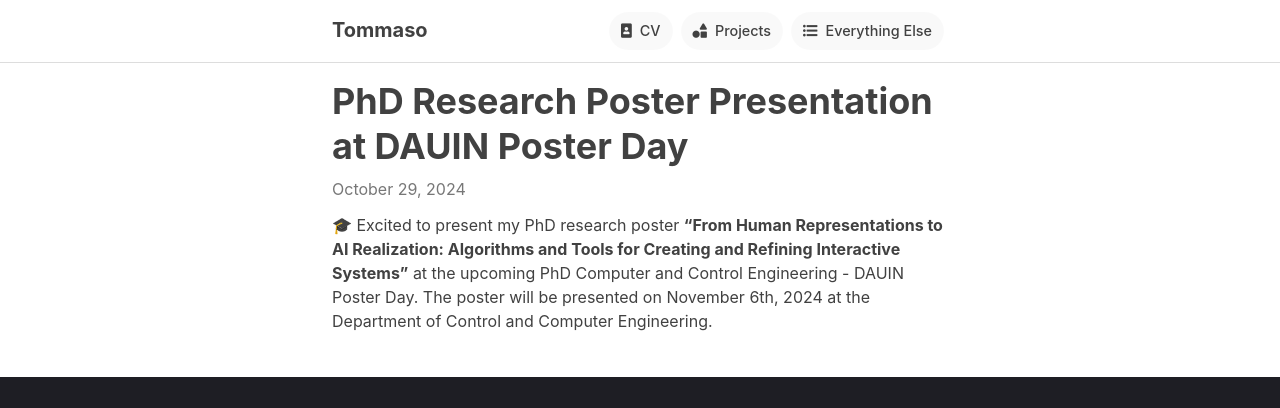
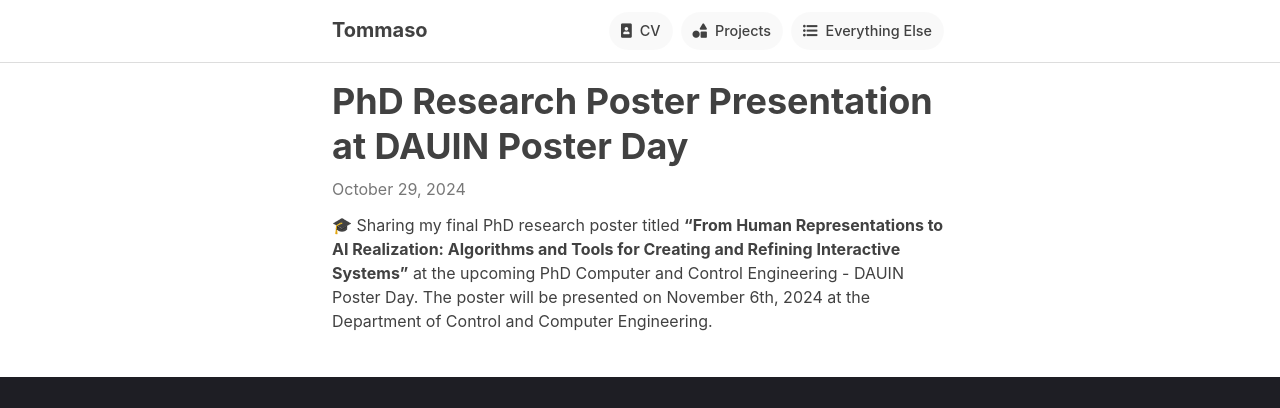
Before and after one commit to tommasocalo/tommasocalo.github.io, a Jekyll site: the page built from _posts/news/2024-10-29-phdposter.md, in a window 1280 px wide. Shown: the top 408 px of the page. Built offline with Jekyll 4.4.1, drawn with Linux system fonts in a browser that asks for light colours; nearby versions of some CDN libraries; some web fonts are replaced.

Commit message:
Merge changes and add news section

```diff
--- a/_posts/news/2024-10-29-phdposter.md
+++ b/_posts/news/2024-10-29-phdposter.md
@@ -4,4 +4,4 @@ title: "PhD Research Poster Presentation at DAUIN Poster Day"
 categories: [news]
 pdf: /assets/2024-phdposter.pdf
 ---
-🎓 Excited to present my PhD research poster **"From Human Representations to AI Realization: Algorithms and Tools for Creating and Refining Interactive Systems"** at the upcoming PhD Computer and Control Engineering - DAUIN Poster Day. The poster will be presented on November 6th, 2024 at the Department of Control and Computer Engineering.
+🎓 Sharing my final PhD research poster titled **"From Human Representations to AI Realization: Algorithms and Tools for Creating and Refining Interactive Systems"** at the upcoming PhD Computer and Control Engineering - DAUIN Poster Day. The poster will be presented on November 6th, 2024 at the Department of Control and Computer Engineering.
```
